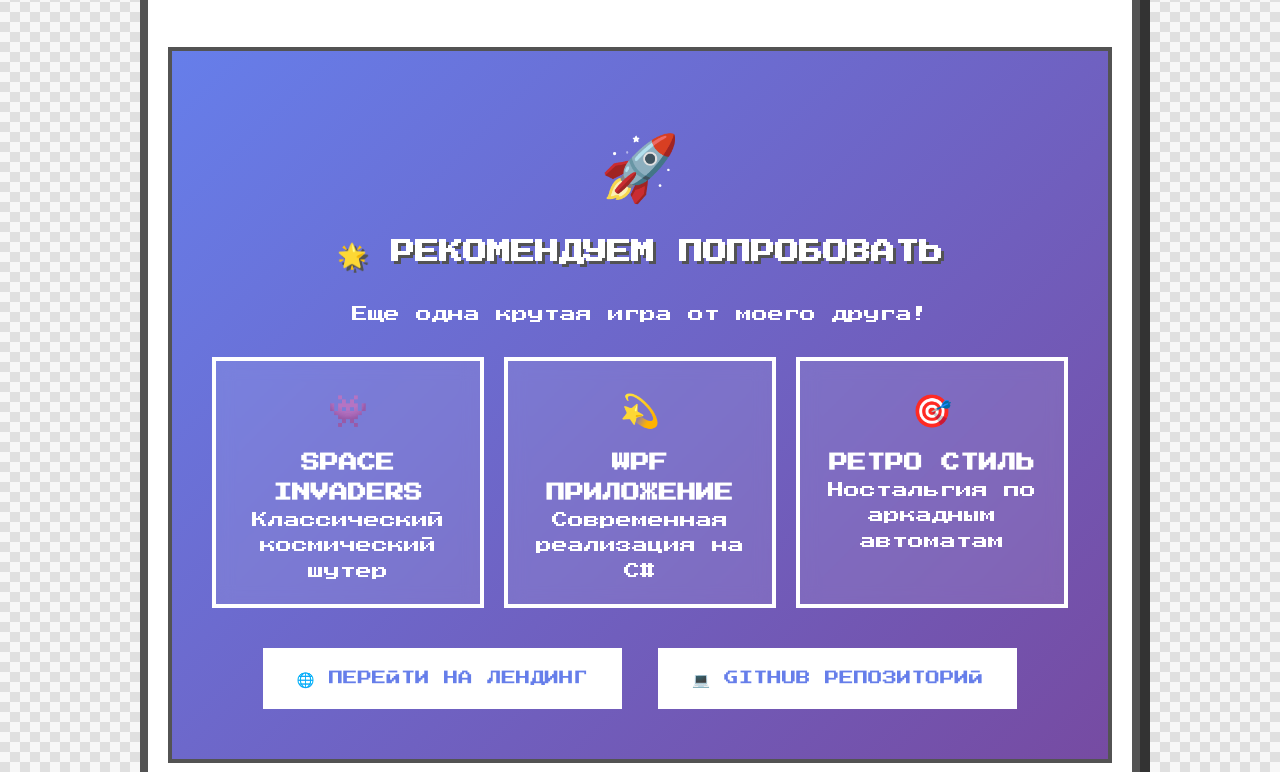
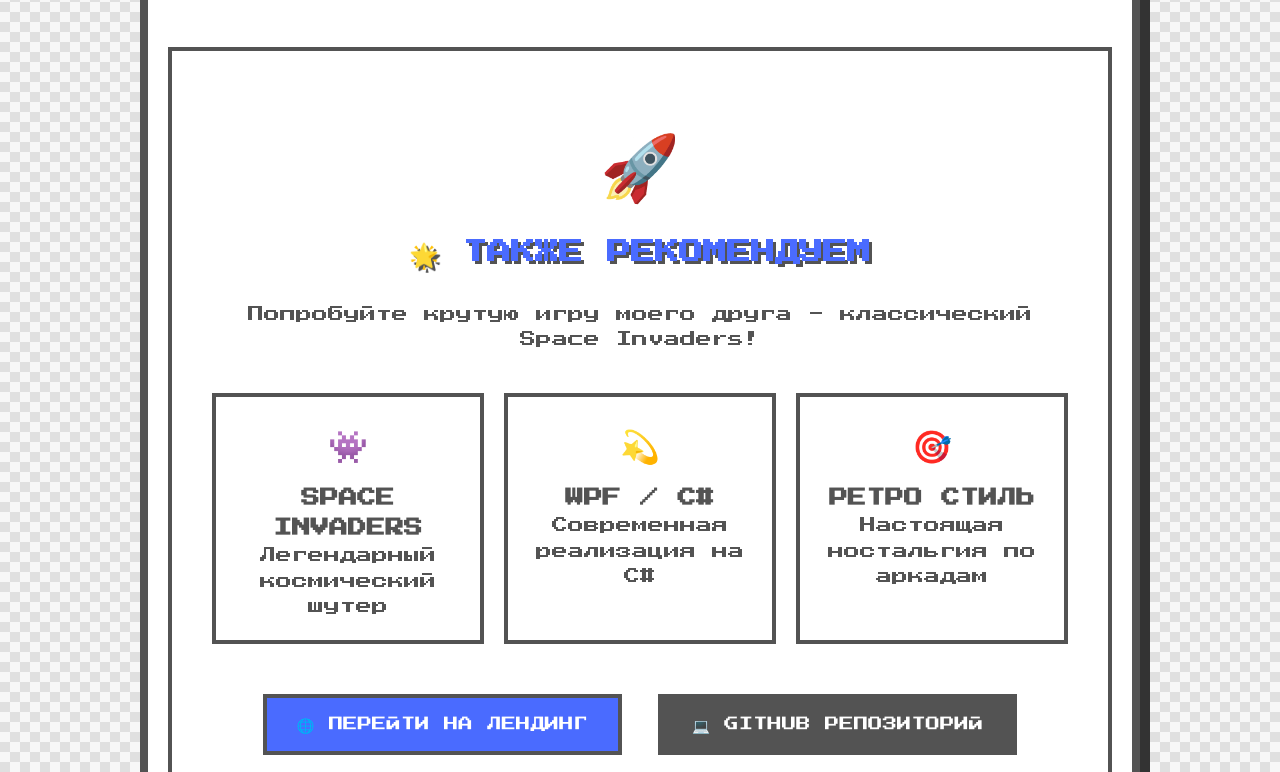
Before and after one commit to OneFreeUsername/LaserDino_Landing, a plain HTML site: page index.html in a window 1280 px wide. Shown: the part 2168-2940 px from the top of the page. Drawn offline with Linux system fonts and the light colour scheme.

Commit message:
Update index.html

```diff
--- a/index.html
+++ b/index.html
@@ -53,6 +53,11 @@
         }
 
         .pixel-dino {
+            font-size: 4em;
+            margin: 20px 0;
+        }
+
+        .pixel-spaceship {
             font-size: 4em;
             margin: 20px 0;
         }
@@ -135,36 +140,6 @@
             padding: 40px;
             background: #fff;
             border: 4px solid #535353;
-            background: linear-gradient(135deg, #667eea 0%, #764ba2 100%);
-            color: white;
-        }
-
-        .recommendation-section h2 {
-            color: white;
-            text-shadow: 3px 3px 0 #535353;
-            margin-bottom: 30px;
-        }
-
-        .recommendation-section .feature-card {
-            background: rgba(255,255,255,0.1);
-            border: 4px solid white;
-            color: white;
-            backdrop-filter: blur(10px);
-        }
-
-        .recommendation-section .feature-card h3 {
-            color: white;
-        }
-
-        .recommendation-section .btn {
-            background: white;
-            color: #667eea;
-            border: 4px solid white;
-        }
-
-        .recommendation-section .btn:hover {
-            background: #f0f0f0;
-            color: #764ba2;
         }
 
         .btn {
@@ -191,6 +166,14 @@
             background: #535353;
         }
 
+        .btn-blue {
+            background: #4a6bff;
+        }
+
+        .btn-blue:hover {
+            background: #5a7bff;
+        }
+
         .btn-secondary:hover {
             background: #666;
         }
@@ -214,8 +197,6 @@
         }
 
         .pixel-spaceship {
-            font-size: 4em;
-            margin: 20px 0;
             animation: pixel-bounce 3s infinite;
         }
 
@@ -296,35 +277,35 @@
             </a>
         </section>
 
-        <!-- НОВЫЙ РАЗДЕЛ С РЕКОМЕНДАЦИЕЙ -->
+        <!-- РАЗДЕЛ С РЕКОМЕНДАЦИЕЙ В СТИЛЕ ОСНОВНОГО САЙТА -->
         <section class="recommendation-section">
             <div class="pixel-spaceship">🚀</div>
-            <h2>🌟 РЕКОМЕНДУЕМ ПОПРОБОВАТЬ</h2>
-            <p>Еще одна крутая игра от моего друга!</p>
+            <h2 style="color: #4a6bff; text-shadow: 3px 3px 0 #535353; margin-bottom: 30px;">🌟 ТАКЖЕ РЕКОМЕНДУЕМ</h2>
+            <p style="margin-bottom: 30px;">Попробуйте крутую игру моего друга - классический Space Invaders!</p>
 
-            <div class="features" style="margin: 30px 0;">
+            <div class="features">
                 <div class="feature-card">
                     <div class="feature-icon">👾</div>
                     <h3>SPACE INVADERS</h3>
-                    <p>Классический космический шутер</p>
+                    <p>Легендарный космический шутер</p>
                 </div>
                 <div class="feature-card">
                     <div class="feature-icon">💫</div>
-                    <h3>WPF ПРИЛОЖЕНИЕ</h3>
+                    <h3>WPF / C#</h3>
                     <p>Современная реализация на C#</p>
                 </div>
                 <div class="feature-card">
                     <div class="feature-icon">🎯</div>
                     <h3>РЕТРО СТИЛЬ</h3>
-                    <p>Ностальгия по аркадным автоматам</p>
+                    <p>Настоящая ностальгия по аркадам</p>
                 </div>
             </div>
 
-            <div style="margin-top: 30px;">
-                <a href="https://pasha-kto003.github.io/" class="btn" target="_blank">
+            <div style="margin-top: 40px;">
+                <a href="https://pasha-kto003.github.io/" class="btn btn-blue" target="_blank">
                     🌐 ПЕРЕЙТИ НА ЛЕНДИНГ
                 </a>
-                <a href="https://github.com/Pasha-kto003/Space_Invaders_WPF" class="btn" target="_blank">
+                <a href="https://github.com/Pasha-kto003/Space_Invaders_WPF" class="btn btn-secondary" target="_blank">
                     💻 GITHUB РЕПОЗИТОРИЙ
                 </a>
             </div>
```
